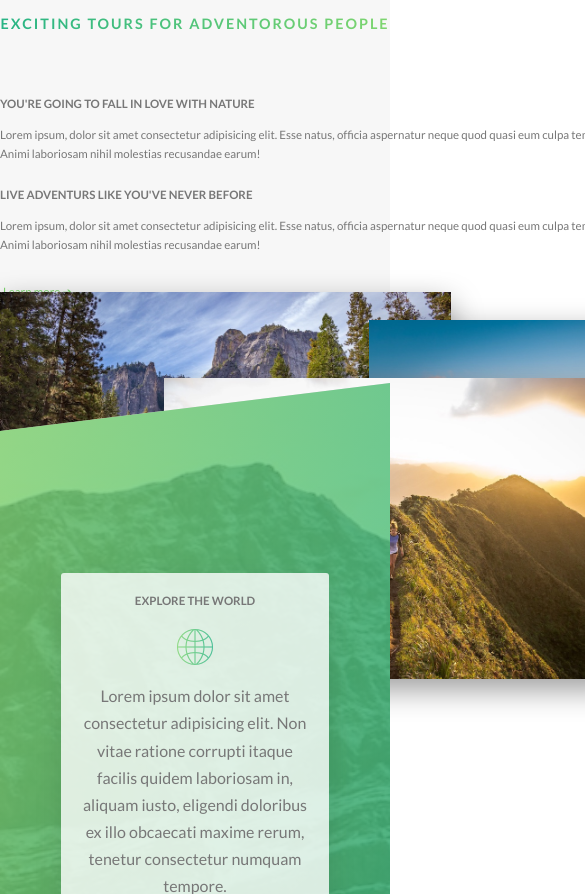
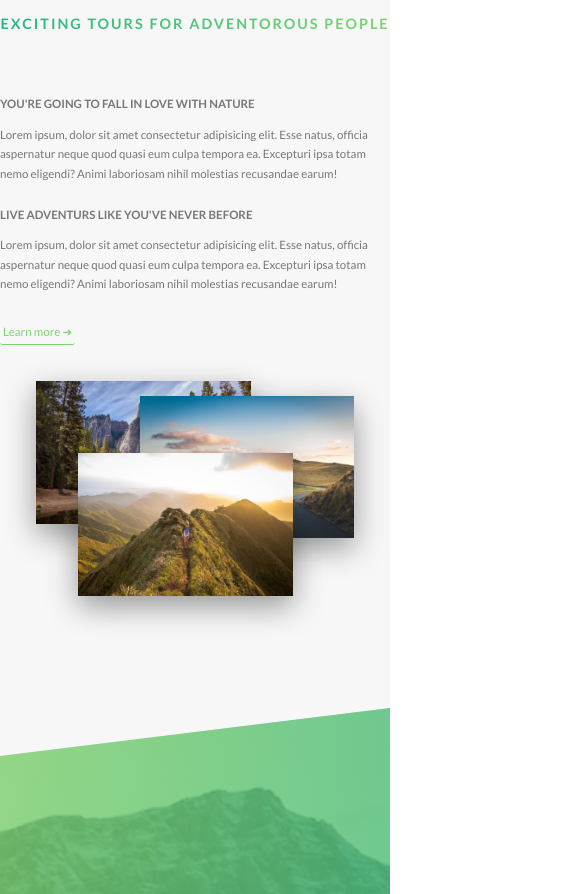
Before and after one commit to Ulisseus/contours, a Next.js app: page / in a window 390 px wide. Shown: the part 831-1725 px from the top of the page, 585 px wide, since content can reach past the window. Built offline with nearby package versions, Linux system fonts and the light colour scheme.

Commit message:
fix Composition on mobile

```diff
--- a/sections/index/About/_components/AboutComposition/styles.module.scss
+++ b/sections/index/About/_components/AboutComposition/styles.module.scss
@@ -1,5 +1,13 @@
+@import "styles/utils/mixins";
 .wrapper {
   position: relative;
+  @include respond(tab-land) {
+    margin-top: 5rem;
+    min-height: 400px;
+  }
+  @include respond(phone) {
+    min-height: 250px;
+  }
   &:hover .photo:not(:hover) {
     transform: scale(0.9);
   }
@@ -10,8 +18,14 @@
   position: absolute;
   transition: all 0.2s;
   outline-offset: 2rem;
+  @include respond(tab-land) {
+    outline-offset: 1rem;
+  }
   &:hover {
     transform: scale(1.1) translateY(-5px);
+    @include respond(tab-land) {
+      transform: scale(1) translateY(-3px);
+    }
     box-shadow: 0 2.5rem 4rem rgba(black, 0.5);
     z-index: 1000;
     outline: 1.5rem solid var(--primary-dark);
@@ -21,14 +35,22 @@
 
 .first {
   left: 0;
+  @include respond(tab-land) {
+    left: 5rem;
+    top: 0;
+  }
   top: -2rem;
 }
 .second {
   right: 0;
+  @include respond(tab-land) {
+    right: 5rem;
+  }
   top: 2rem;
 }
 
 .third {
   left: 20%;
+
   top: 10rem;
 }
--- a/sections/index/About/styles.module.scss
+++ b/sections/index/About/styles.module.scss
@@ -1,4 +1,5 @@
 @import "styles/global/typography";
+@import "styles/utils/mixins";
 .about {
   background-color: var(--color-grey-light-1);
   padding: 25rem 0;
@@ -6,6 +7,9 @@
 }
 
 .wrapper {
+  margin: auto;
   width: 114rem;
-  margin: auto;
+  @include respond(tab-land) {
+    width: unset;
+  }
 }
```
